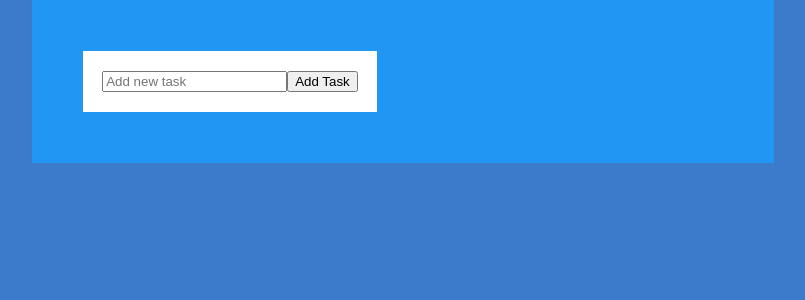
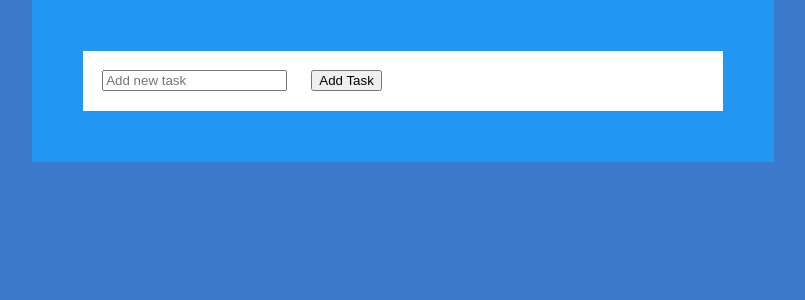
Before and after one commit to muzammilpro/ToDo-app_In_React_Js, a React (Create React App) app: page / in a window 1280 px wide. Shown: the top 300 px of the page, without its empty margins (237-1042 px from the left). Built offline with nearby package versions, Linux system fonts and the light colour scheme.

Commit message:
Do Some Changes

```diff
--- a/src/Components/Todo.css
+++ b/src/Components/Todo.css
@@ -10,7 +10,12 @@
 
 
 .upperSection1{
+    width: 95%;
+    display: flex;
     background-color: white;
     padding: 3%;
 
 }
+.upperSection1> button{
+    margin-left: 4%;
+}
```
